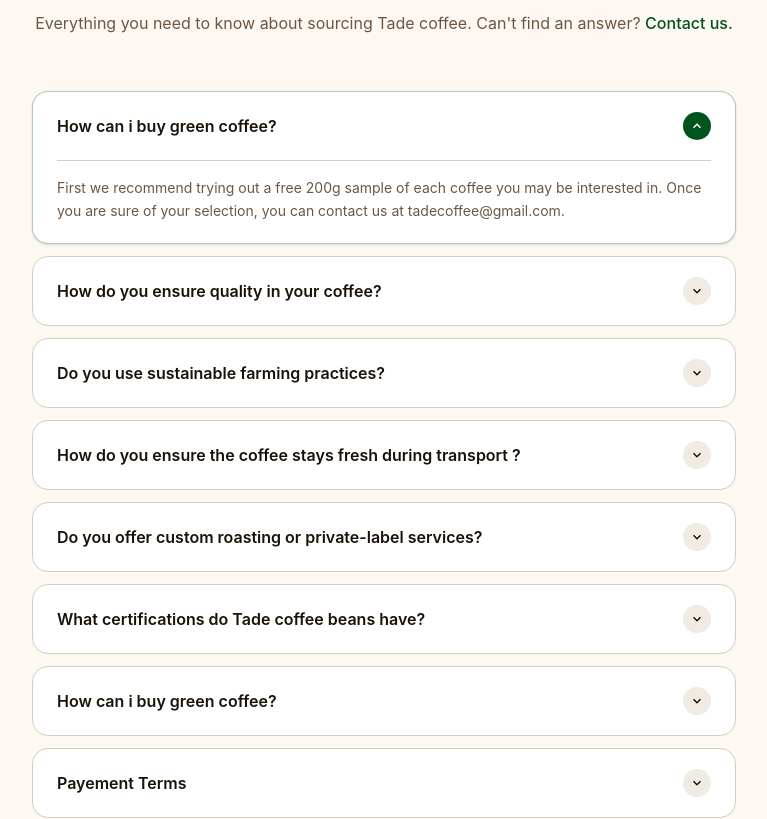
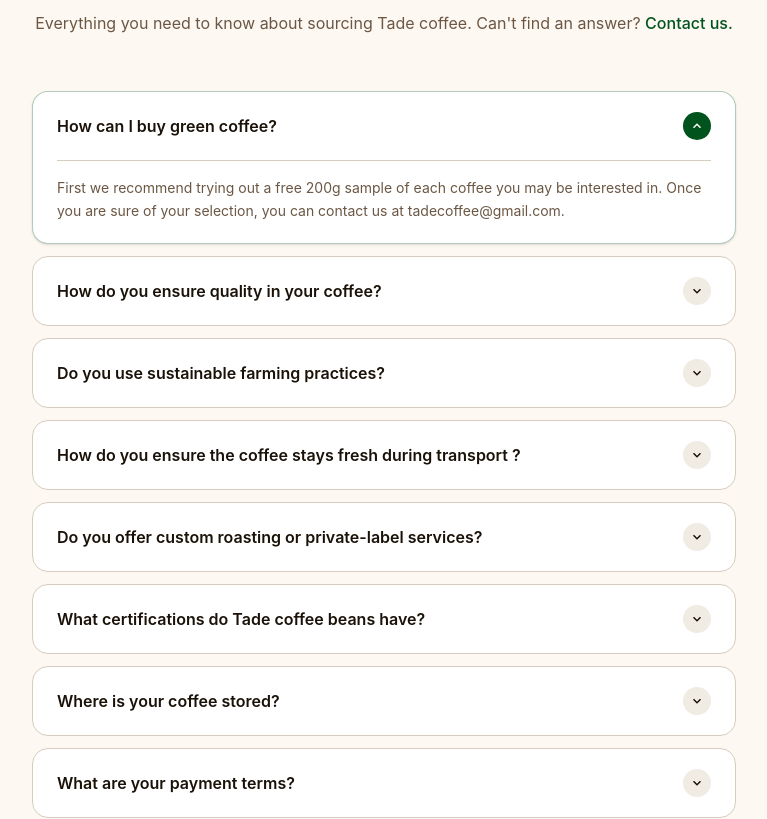
Before and after one commit to natnaelTy/Nensebo, a Next.js app: page /FAQ in a window 1280 px wide. Shown: the part 625-1444 px from the top of the page, without its empty margins (256-1023 px from the left). Built offline with nearby package versions, Linux system fonts and the light colour scheme; no server answers.

Commit message:
fix: correct typos and improve clarity in FAQ questions and answers

```diff
--- a/app/(allroutes)/FAQ/FAQ.ts
+++ b/app/(allroutes)/FAQ/FAQ.ts
@@ -8,7 +8,7 @@
 const data = <DataTypes[]> [
     {
         id: 0,
-        question: 'How can i buy green coffee?',
+        question: 'How can I buy green coffee?',
         answer: 'First we recommend trying out a free 200g sample of each coffee you may be interested in. Once you are sure of your selection, you can contact us at tadecoffee@gmail.com.'
     },
     {
@@ -38,18 +38,18 @@
     },
     {
         id: 6,
-        question: 'How can i buy green coffee?',
+        question: 'Where is your coffee stored?',
         answer: 'Our coffee is stored at nensebo warehouse in Oromia, west arsi. They are a HACCP certified food storage facility that offers both dry ambient and cold storage'
     },
     {
         id: 7,
-        question: 'Payement Terms',
+        question: 'What are your payment terms?',
         answer: 'For first-time customers, our terms are ‘payment in advance’ of delivery. We are glad to extend terms on credit after an order history & relationship have been established.'
     },
     {
         id: 8,
         question: 'What’s the minimum order quantity (MOQ) for exports?',
-        answer: 'Our MOQ is [quantity, { e.g., 10 bags/1 ton }], but we can discuss smaller shipments for new partnerships.'
+        answer: 'Our minimum order quantity depends on the lot — contact us to discuss shipment sizes; we can also arrange smaller shipments for new partnerships.'
     },
 ]
 
```
